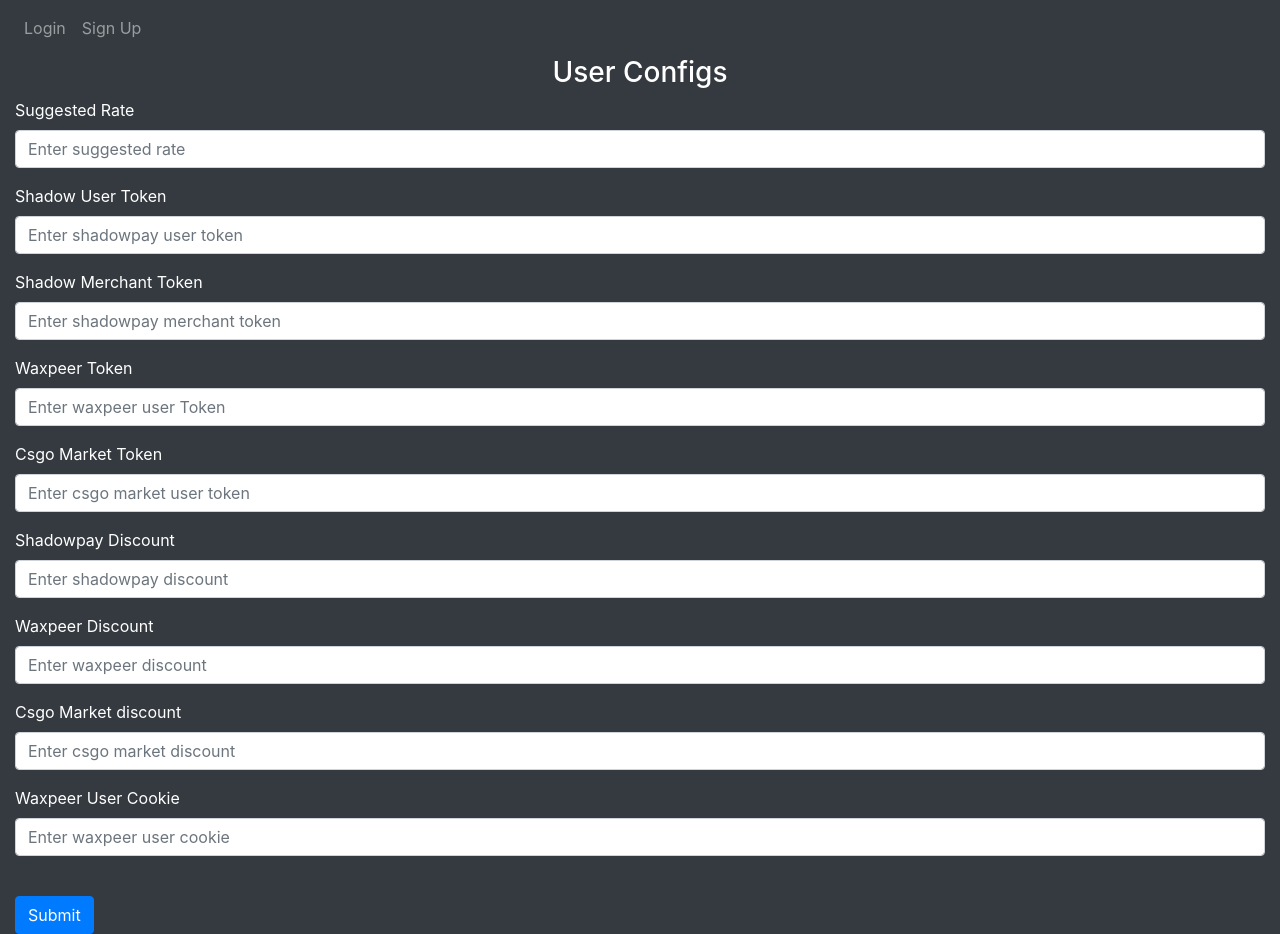
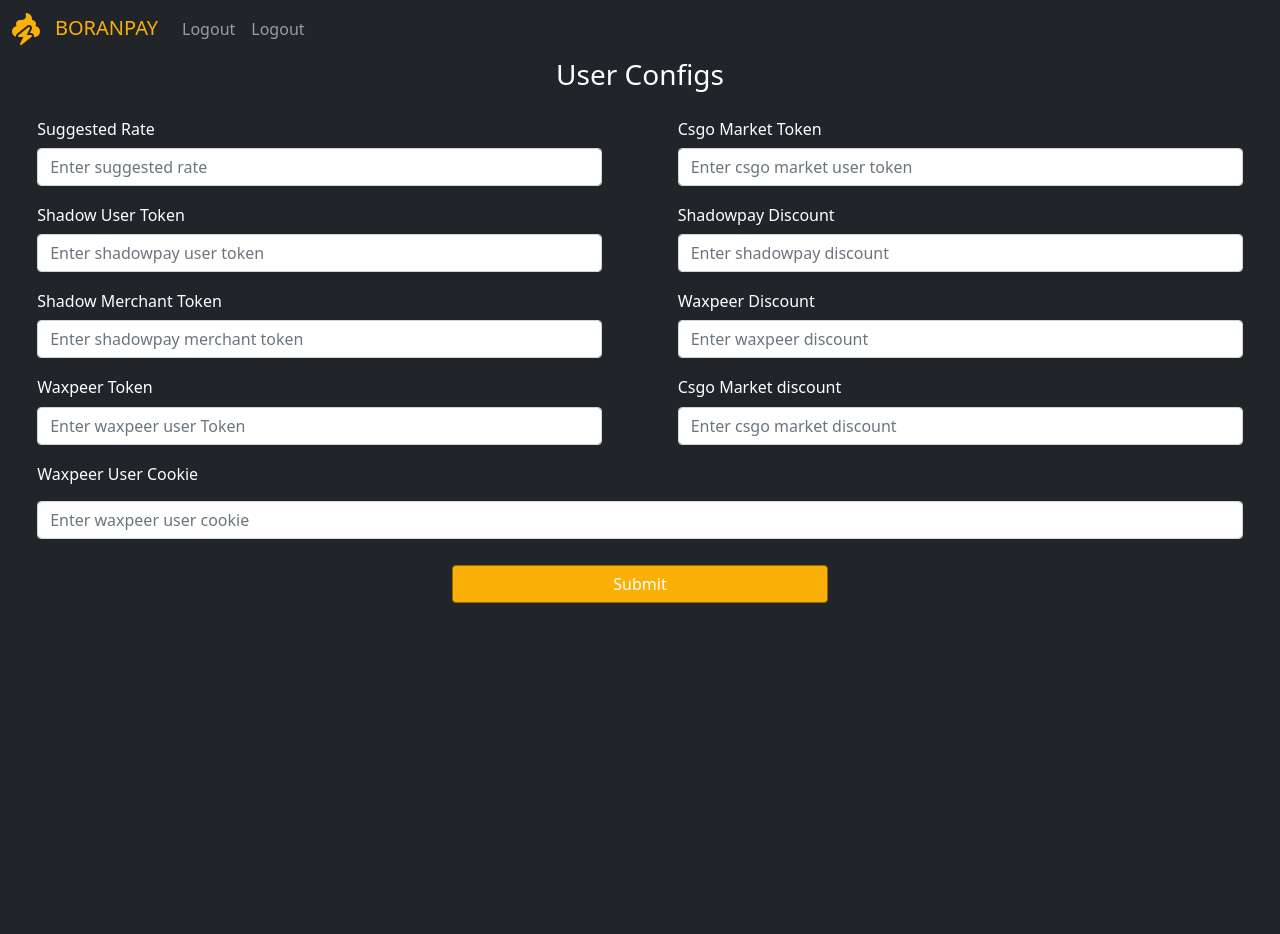
Before and after one commit to boranfurkan/CSGO-BOTS-FLASK, a Flask app: template website/templates/configs.html in a window 1280 px wide. After the commit the page ends 603 px from the top, so only its background shows below. Run offline with Flask 3, Linux system fonts and the light colour scheme; the template is opened without the code that fills it, so the values that code supplies are empty; some libraries are stand-ins or nearby versions.

Commit message:
UI update, toastify add, bug fixes

```diff
--- a/main.py
+++ b/main.py
@@ -3,4 +3,4 @@
 app = create_app()
 
 if __name__ == '__main__':
-    socketio.run(app, debug=True, host='0.0.0.0', port=5050)
+    socketio.run(app, debug=True, host='0.0.0.0', port=5000, allow_unsafe_werkzeug=True)
--- a/requirements.txt
+++ b/requirements.txt
@@ -3,5 +3,6 @@
 flask-login
 SQLAlchemy==2.0.13
 requests==2.30.0
-gspread~=5.8.0
+gspread==5.9.0
 Werkzeug==2.3.4
+flask-socketio==5.3.4
--- a/website/static/css/styles.css
+++ b/website/static/css/styles.css
@@ -1,7 +1,32 @@
 body{
-    background-color: #343a40;
+    background-color: #212529!important;
     color: #fff;
 }
+
+.btn-primary{
+    background-color: #fab007;
+    border-color: #9a6b00;
+}
+
+.btn-primary:hover, .btn-primary:focus{
+    background-color: #9a6b00;
+    border-color: #674b02;
+}
+
+.btn-primary:focus{
+    box-shadow: 0 0 0 0.25rem rgba(250, 176, 7, .5)
+}
+
+.navbar-brand {
+    display: flex;
+    color: #fab007!important;
+}
+
+.fa-poo-storm {
+    font-size: 2rem;
+    margin-right: 15px;
+}
+
 
 .item-image{
     width: 6rem;
@@ -28,10 +53,23 @@
   display:table-row;
 }
 
+.card{
+    border-color: #fab007;
+}
+
+.card-body {
+    padding: 0;
+    border-color: #fab007;
+}
+
 .log-area {
-    height: 13vh;
+    padding: 1rem;
+    height: 20vh;
     overflow-y: auto;
     margin-bottom: 0;
+    color: #fdd883;
+    background-color: #212529;
+    border: 3px solid #fab007;
 }
 
 .log-header {
@@ -49,22 +87,87 @@
     margin-left: 15px;
 }
 
-.special-item {
-    background: linear-gradient(to right, #CC9934, #1E1D1B);
-	background-size: 200% 200%;
-	animation: gradient 10s ease infinite;
+.special-item{
+    color: #fab007;
+    --bs-table-hover-color: #fab007;
 }
+
 .sale-price{
     max-width: 100px;
 }
-@keyframes gradient {
-	0% {
-		background-position: 0% 50%;
-	}
-	50% {
-		background-position: 100% 50%;
-	}
-	100% {
-		background-position: 0% 50%;
-	}
+
+#configs-form{
+    display: flex;
+    align-items: center;
+    justify-content: center;
+    flex-wrap: wrap;
 }
+
+.right-form{
+   min-width: 45%;
+   margin-left: 3%;
+}
+
+.left-form{
+    min-width: 45%;
+    margin-right: 3%;
+}
+
+.waxpeer-cookie{
+    width: 96%;
+}
+
+.waxpeer-cookie > .form-group {
+    margin: 0;
+}
+
+.form-group {
+    margin: 3% 0;
+    min-width: 45%;
+}
+
+.form-group > label {
+    margin-bottom: 1.3%;
+}
+
+.form-submit{
+    margin-top: 2%;
+    width: 30%;
+}
+
+.table{
+    margin-top: 3.5%;
+}
+
+.bootstrap-table-filter-control-name, .bootstrap-table-filter-control-name:focus{
+    color: white;
+    border: 1px solid #fab007;
+    background-color: transparent;
+    outline: none;
+    box-shadow: none;
+}
+
+.filter-control{
+    position: absolute;
+    top: 0;
+    right: 0;
+    display: flex;
+    width: 50%;
+    align-items: center;
+    justify-content: space-between;
+}
+
+.filter-control > i{
+    font-size: 2rem;
+    margin-left: 12px;
+    color: #fab007;
+}
+
+.logs-container{
+    margin-top: 1%;
+    width: 60%;
+}
+
+.toast .bg-success .toast-body{
+    background-color: #fab007;
+}
--- a/website/templates/base.html
+++ b/website/templates/base.html
@@ -7,65 +7,61 @@
     <meta http-equiv="Pragma" content="no-cache" />
     <meta http-equiv="Expires" content="-1"/>
 
-    <link
-      rel="stylesheet"
-      href="https://stackpath.bootstrapcdn.com/bootstrap/4.4.1/css/bootstrap.min.css"
-      integrity="sha384-Vkoo8x4CGsO3+Hhxv8T/Q5PaXtkKtu6ug5TOeNV6gBiFeWPGFN9MuhOf23Q9Ifjh"
-      crossorigin="anonymous"
-    />
-    <link
-      rel="stylesheet"
-      href="https://stackpath.bootstrapcdn.com/font-awesome/4.7.0/css/font-awesome.min.css"
-      crossorigin="anonymous"
-    />
+    <link rel="icon" type="image/x-icon" href="{{ url_for('static', filename='img/logo.svg') }}">
+
+    <link rel="stylesheet" href="https://cdn.jsdelivr.net/npm/bootstrap@5.0.1/dist/css/bootstrap.min.css">
+    <link rel="stylesheet" href="https://cdnjs.cloudflare.com/ajax/libs/font-awesome/6.4.0/css/all.min.css" integrity="sha512-iecdLmaskl7CVkqkXNQ/ZH/XLlvWZOJyj7Yy7tcenmpD1ypASozpmT/E0iPtmFIB46ZmdtAc9eNBvH0H/ZpiBw==" crossorigin="anonymous" referrerpolicy="no-referrer" />
     <link rel="stylesheet" type="text/css" href="{{ url_for('static', filename='css/styles.css') }}">
+
+    <script src="https://cdn.jsdelivr.net/npm/bootstrap@5.0.1/dist/js/bootstrap.bundle.min.js"></script>
     <script src="https://unpkg.com/jquery@3.6.0/dist/jquery.min.js"></script>
+    <script src="https://cdnjs.cloudflare.com/ajax/libs/jquery.form/4.3.0/jquery.form.min.js" integrity="sha384-qlmct0AOBiA2VPZkMY3+2WqkHtIQ9lSdAsAn5RUJD/3vA5MKDgSGcdmIv4ycVxyn" crossorigin="anonymous"></script>
     <script src="https://cdn.socket.io/4.6.0/socket.io.min.js" integrity="sha384-c79GN5VsunZvi+Q/WObgk2in0CbZsHnjEqvFxC5DxHn9lTfNce2WW6h2pH6u/kF+" crossorigin="anonymous"></script>
 
     <title>{% block title %}Home{% endblock %}</title>
   </head>
   <body>
     <nav class="navbar navbar-expand-lg navbar-dark bg-dark">
-      <button
-        class="navbar-toggler"
-        type="button"
-        data-toggle="collapse"
-        data-target="#navbar"
-      >
+      <div class="container-fluid">
+        <a class="navbar-brand" href="/">
+           <i class="fa-solid fa-poo-storm"></i>BORANPAY
+        </a>
+        <button class="navbar-toggler" type="button" data-bs-toggle="collapse" data-bs-target="#navbarNav" aria-controls="navbarNav" aria-expanded="false" aria-label="Toggle navigation">
           <span class="navbar-toggler-icon"></span>
         </button>
-      <div class="collapse navbar-collapse" id="navbar">
-        <div class="navbar-nav">
+        <div class="collapse navbar-collapse" id="navbarNav">
+          <ul class="navbar-nav">
             {% if user.is_authenticated %}
-          <a class="nav-item nav-link" id="home" href="/">Home</a>
-              <a class="nav-item nav-link" id="items" href="/items">Items</a>
-          <a class="nav-item nav-link" id="configs" href="/configs">Configs</a>
-          <a class="nav-item nav-link" id="logout" href="/logout">Logout</a>
+            <li class="nav-item">
+              <a class="nav-link" id="home" aria-current="page" href="/">Home</a>
+            </li>
+            <li class="nav-item">
+              <a class="nav-link" id="items" href="/items">Items</a>
+            </li>
+            <li class="nav-item">
+              <a class="nav-link" id="configs" href="/configs">Configs</a>
+            </li>
+            <li class="nav-item">
+              <a class="nav-link" id="logout" href="/logout">Logout</a>
+            </li>
             {% else %}
-          <a class="nav-item nav-link" id="login" href="/login">Login</a>
-          <a class="nav-item nav-link" id="signUp" href="/sign-up">Sign Up</a>
+            <li class="nav-item">
+              <a class="nav-link" id="login" href="/login">Logout</a>
+            </li>
+            <li class="nav-item">
+              <a class="nav-link" id="signUp" href="/sign-up">Logout</a>
+            </li>
             {% endif %}
+          </ul>
         </div>
       </div>
     </nav>
 
-    {% with messages = get_flashed_messages(with_categories=true) %} {% if
-    messages %} {% for category, message in messages %} {% if category ==
-    'error' %}
-    <div class="alert alert-danger alter-dismissable fade show" role="alert">
-      {{ message }}
-      <button type="button" class="close" data-dismiss="alert">
-        <span aria-hidden="true">&times;</span>
-      </button>
+    <div aria-live="polite" aria-atomic="true" style="position:fixed; top:0; right:0; z-index: 99">
+      <div class="toast-container">
       </div>
-    {% else %}
-    <div class="alert alert-success alter-dismissable fade show" role="alert">
-      {{ message }}
-      <button type="button" class="close" data-dismiss="alert">
-        <span aria-hidden="true">&times;</span>
-      </button>
     </div>
-    {% endif %} {% endfor %} {% endif %} {% endwith %}
+
     <div class="container-fluid">
         <div class="root">{% block content %} {% endblock %}</div>
     </div>
--- a/website/templates/configs.html
+++ b/website/templates/configs.html
@@ -1,7 +1,8 @@
 {% extends "base.html" %} {% block title %}Configs{% endblock %} {% block
 content %}
-<form method="POST">
 <h3 align="center">User Configs</h3>
+<form name="configsForm" id="configs-form" method="POST">
+  <div class="left-form">
       <div class="form-group">
         <label for="suggested_rate">Suggested Rate</label>
         <input
@@ -68,6 +69,8 @@
                 {% endif %}
         />
       </div>
+  </div>
+  <div class="right-form">
       <div class="form-group">
         <label for="csgo_market_token">Csgo Market Token</label>
         <input
@@ -132,6 +135,8 @@
                 {% endif %}
         />
       </div>
+  </div>
+  <div class="waxpeer-cookie">
       <div class="form-group">
         <label for="waxpeer_cookie">Waxpeer User Cookie</label>
         <input
@@ -144,7 +149,8 @@
           value='{% if user.configs %}{{ user.configs[0].waxpeer_cookie }}{% endif %}'
         />
       </div>
+  </div>
   <br />
-  <button type="submit" class="btn btn-primary">Submit</button>
+  <button type="submit" class="btn btn-primary form-submit">Submit</button>
 </form>
 {% endblock %}
--- a/website/templates/home.html
+++ b/website/templates/home.html
@@ -1,6 +1,6 @@
 {% extends "base.html" %} {% block title %}Home{% endblock %}
 {% block content %}
-<div class="container">
+<div class="container logs-container">
   <div class="log-header">
       <h2>SHADOWPAY</h2>
       <div>
--- a/website/templates/items.html
+++ b/website/templates/items.html
@@ -10,7 +10,7 @@
 <table
   id="table"
   data-toggle="table" data-filter-control="true" data-show-export="true" data-sort-name="buff_7" data-sort-order="desc"
-  class="table-dark table-hover">
+  class="table-hover table-dark table-borderless">
   <thead>
     <tr>
       <th data-field="id" scope="col" data-sortable="true">#</th>
```
Also changed, not shown: website/sockets.py (+5 -8 lines), website/views.py (+6 -6 lines), website/static/img/logo.svg (added). Lines whose indentation alone changed are shown as unchanged.
